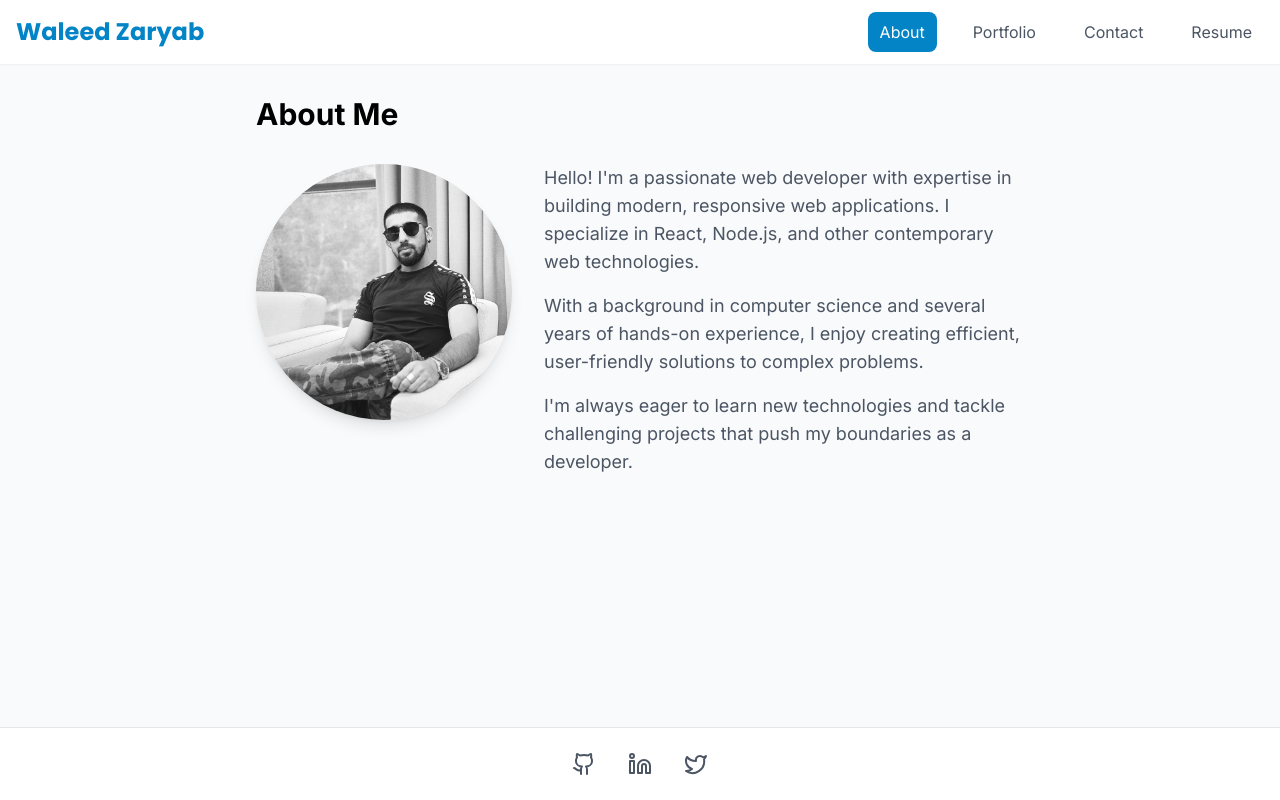
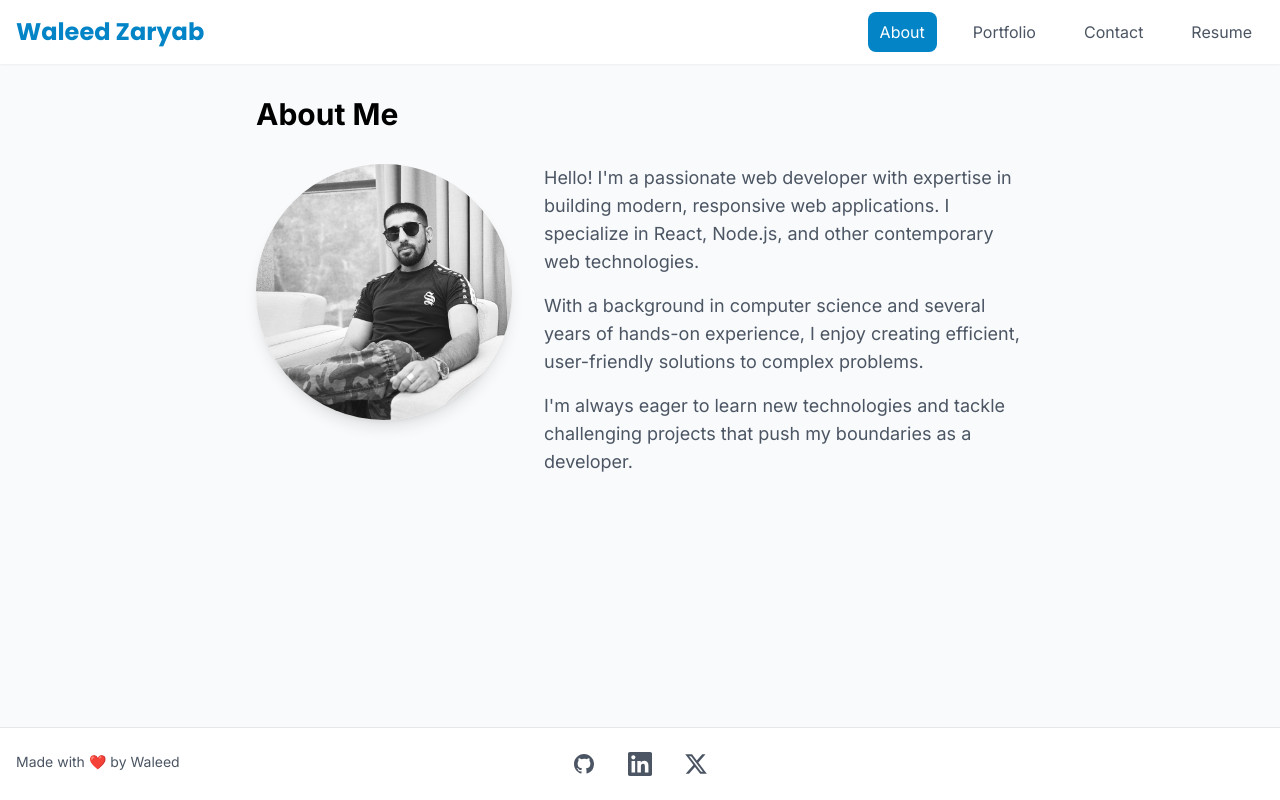
Before and after one commit to GhostMods00/ReactPortfolio, a React (Vite) app: page / in a window 1280 px wide. Built offline with nearby package versions, Linux system fonts and the light colour scheme.

Commit message:
Footer updated

```diff
--- a/src/components/Footer.jsx
+++ b/src/components/Footer.jsx
@@ -1,10 +1,21 @@
-import { Github, Linkedin, Twitter } from 'lucide-react';
-
-const Footer = () => {
+function Footer() {
     return (
       <footer className="bg-white border-t mt-auto">
         <div className="container mx-auto px-4 py-6">
-        <div className="flex justify-center space-x-8">
+          <div className="relative flex justify-center">
+            {/* Left-aligned text */}
+            <div className="absolute left-0 flex items-center">
+              <p className="text-gray-600 text-sm flex items-center">
+                Made with{' '}
+                <span className="text-red-500 mx-1" role="img" aria-label="heart">
+                  ❤️
+                </span>
+                {' '}by Waleed
+              </p>
+            </div>
+
+            {/* Centered social icons */}
+            <div className="flex space-x-8">
               <a
                 href="https://github.com/yourusername"
                 target="_blank"
@@ -12,7 +23,9 @@
                 className="text-gray-600 hover:text-primary-600 transition-colors"
                 aria-label="GitHub Profile"
               >
-            <Github size={24} />
+                <svg className="w-6 h-6" fill="currentColor" viewBox="0 0 24 24">
+                  <path fillRule="evenodd" d="M12 2C6.477 2 2 6.484 2 12.017c0 4.425 2.865 8.18 6.839 9.504.5.092.682-.217.682-.483 0-.237-.008-.868-.013-1.703-2.782.605-3.369-1.343-3.369-1.343-.454-1.158-1.11-1.466-1.11-1.466-.908-.62.069-.608.069-.608 1.003.07 1.531 1.032 1.531 1.032.892 1.53 2.341 1.088 2.91.832.092-.647.35-1.088.636-1.338-2.22-.253-4.555-1.113-4.555-4.951 0-1.093.39-1.988 1.029-2.688-.103-.253-.446-1.272.098-2.65 0 0 .84-.27 2.75 1.026A9.564 9.564 0 0112 6.844c.85.004 1.705.115 2.504.337 1.909-1.296 2.747-1.027 2.747-1.027.546 1.379.202 2.398.1 2.651.64.7 1.028 1.595 1.028 2.688 0 3.848-2.339 4.695-4.566 4.943.359.309.678.92.678 1.855 0 1.338-.012 2.419-.012 2.747 0 .268.18.58.688.482A10.019 10.019 0 0022 12.017C22 6.484 17.522 2 12 2z" clipRule="evenodd" />
+                </svg>
               </a>
               <a
                 href="https://linkedin.com/in/yourusername"
@@ -21,21 +34,26 @@
                 className="text-gray-600 hover:text-primary-600 transition-colors"
                 aria-label="LinkedIn Profile"
               >
-            <Linkedin size={24} />
+                <svg className="w-6 h-6" fill="currentColor" viewBox="0 0 24 24">
+                  <path d="M20.447 20.452h-3.554v-5.569c0-1.328-.027-3.037-1.852-3.037-1.853 0-2.136 1.445-2.136 2.939v5.667H9.351V9h3.414v1.561h.046c.477-.9 1.637-1.85 3.37-1.85 3.601 0 4.267 2.37 4.267 5.455v6.286zM5.337 7.433c-1.144 0-2.063-.926-2.063-2.065 0-1.138.92-2.063 2.063-2.063 1.14 0 2.064.925 2.064 2.063 0 1.139-.925 2.065-2.064 2.065zm1.782 13.019H3.555V9h3.564v11.452zM22.225 0H1.771C.792 0 0 .774 0 1.729v20.542C0 23.227.792 24 1.771 24h20.451C23.2 24 24 23.227 24 22.271V1.729C24 .774 23.2 0 22.222 0h.003z" />
+                </svg>
               </a>
               <a
-            href="https://twitter.com/yourusername"
+                href="https://x.com/yourusername"
                 target="_blank"
                 rel="noopener noreferrer"
                 className="text-gray-600 hover:text-primary-600 transition-colors"
-            aria-label="Twitter Profile"
+                aria-label="X (Twitter) Profile"
               >
-            <Twitter size={24} />
+                <svg className="w-6 h-6" fill="currentColor" viewBox="0 0 24 24">
+                  <path d="M18.244 2.25h3.308l-7.227 8.26 8.502 11.24H16.17l-5.214-6.817L4.99 21.75H1.68l7.73-8.835L1.254 2.25H8.08l4.713 6.231zm-1.161 17.52h1.833L7.084 4.126H5.117z" />
+                </svg>
               </a>
+            </div>
           </div>
         </div>
       </footer>
     );
-};
+  }
 
   export default Footer;
```
Lines whose indentation alone changed are shown as unchanged.
